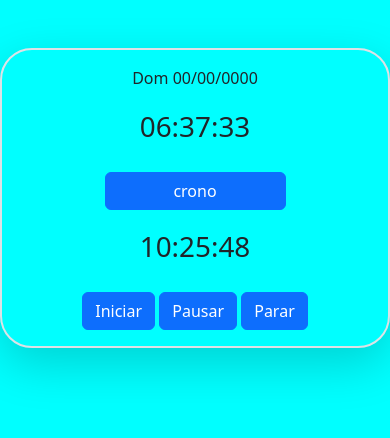
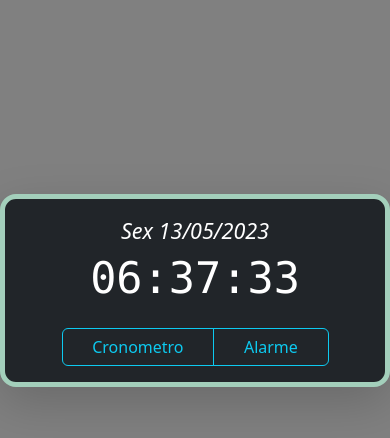
Before and after one commit to SandroSorte/Relogio_Digital, a plain HTML site: page index.html in a window 390 px wide. Drawn offline with nearby package versions, Linux system fonts and the light colour scheme.

Commit message:
atualização de estilos

```diff
--- a/cronometro.js
+++ /dev/null
@@ -1,18 +0,0 @@
-let hr = 00
-let min = 00
-let seg = 00
-let interval
-
-function start(){
-    interval = setInterval(ponteiro,1000)
-}
-function pause(){
-    interval = setInterval(cronometro,1000)
-}
-function stop(){
-    interval = setInterval(cronometro,1000)
-}
-function ponteiro(){
-    seg++
-    document.querySelector('.crono').textContent = seg
-}
--- a/estilo.css
+++ b/estilo.css
@@ -1,5 +1,13 @@
-@media (max-width: 575.98px){
+@media(max-width:575px){
     body{
-        background-color: aqua;
+        background-color: gray;
     }
+   .row{
+    margin-top: 40%;
+    border-radius: none;
+   }
+   #col{
+    border:none;
+    border-radius: none;
+   }
 }
--- a/index.html
+++ b/index.html
@@ -11,31 +11,25 @@
     <script src="https://cdn.jsdelivr.net/npm/bootstrap@5.3.0-alpha3/dist/js/bootstrap.bundle.min.js"
         integrity="sha384-ENjdO4Dr2bkBIFxQpeoTz1HIcje39Wm4jDKdf19U8gI4ddQ3GYNS7NTKfAdVQSZe"
         crossorigin="anonymous"></script>
+    <link rel="stylesheet" href="https://cdn.jsdelivr.net/npm/bootstrap-icons@1.10.5/font/bootstrap-icons.css">
     <link rel="stylesheet" href="estilo.css">
 
 </head>
 
-<body>
-    <div class="container">
-        <div class="row text-center">
-            <div class="col-md-4 mt-5 offset-md-4 shadow-lg border border-2 rounded-5">
-                <div class="tempo mt-3">Dom 00/00/0000</div>
-                <div class="timer mt-3 mb-4 fs-1">00:00:00</div>
-                <div class="mb-3">
-                    <button id="cronoshow" onclick="showcrono()" class="btn btn-primary w-50">crono</button>
-                </div>
-                <div class="crono mt-3 mb-4 fs-1">10:25:48</div>
-                <div class="mb-3">
-                    <button id="btnstart" onclick="start()" class="btn btn-primary">Iniciar</button>
-                    <button id="btnpause" onclick="pause()" class="btn btn-primary">Pausar</button>
-                    <button id="btnstop" onclick="stop()" class="btn btn-primary">Parar</button>
+<body class="bg-sm-success">
+    <div class="container-fluid">
+        <div class="row text-center justify-content-center">
+            <div id="col" class="col-lg-4 col-md-5 col-sm-6 mt-5 border-5 border-success-subtle align-midle shadow-lg border text-bg-dark rounded-4">
+                <div class="tempo mt-3 fst-italic fs-4">Dom 00/00/0000</div>
+                <div class="timer font-monospace mt-1 mb-4 display-1">00:00:00</div>
+                <div class="btn-group mb-3 w-75">
+                    <button class="btn btn-outline-info">Cronometro</button>
+                    <button class="btn btn-outline-info">Alarme</button>
                 </div>
             </div>
         </div>
     </div>
     <script src="relogio.js"></script>
-    <script src="cronometro.js"></script>
-
 </body>
 
 </html>
--- a/relogio.js
+++ b/relogio.js
@@ -1,8 +1,7 @@
 let horario = document.querySelector(".timer")
 let agora = document.querySelector(".tempo")
 let cronoshow = document.querySelector('#cronoshow')
-let cronometro = document.querySelector('.crono')
-let cronobtn = document.querySelector('.btn-group')
+
 
 
 const relogio = () => {
@@ -49,16 +48,7 @@ const calendario = () => {
         case 7:
             semana = 'Sab'
     }
-
     agora.textContent = semana + " " + dia + "/" + mes + "/" + ano
-
 }
-
-function showcrono(){
-horario.inner = cronometro
-}
-
-
-
 relogio()
-// calendario()
+calendario()
```
